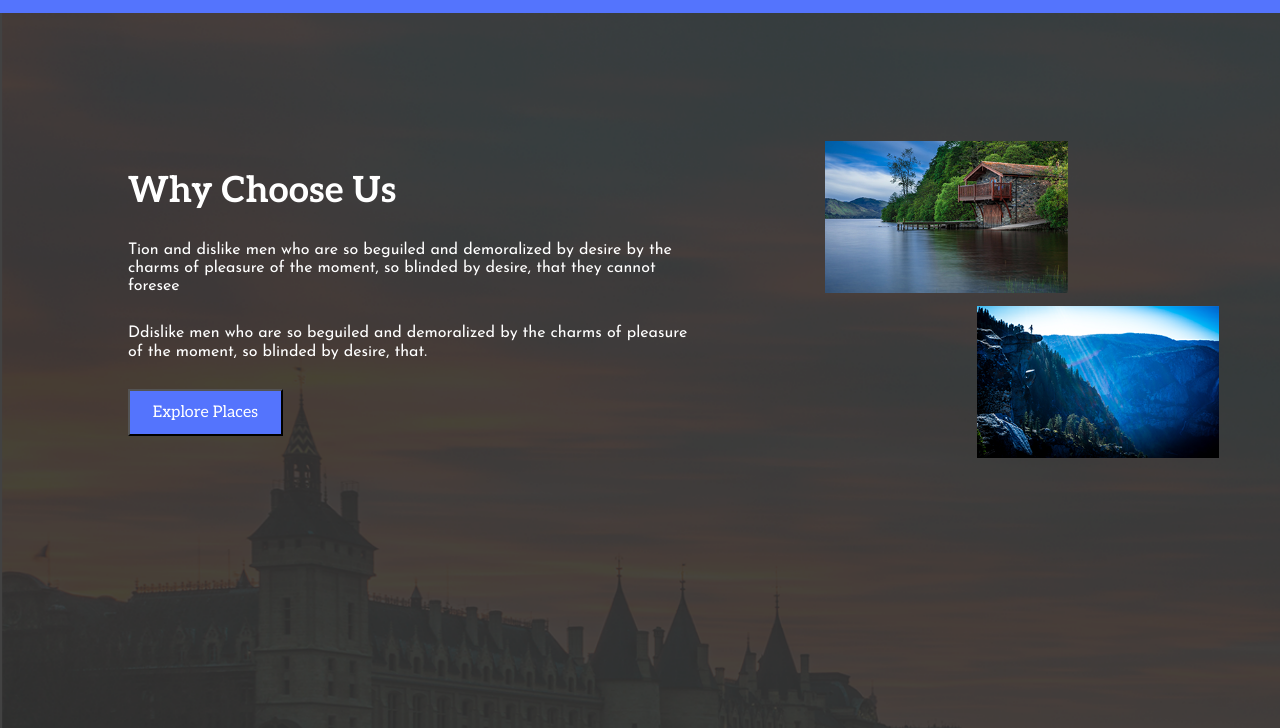
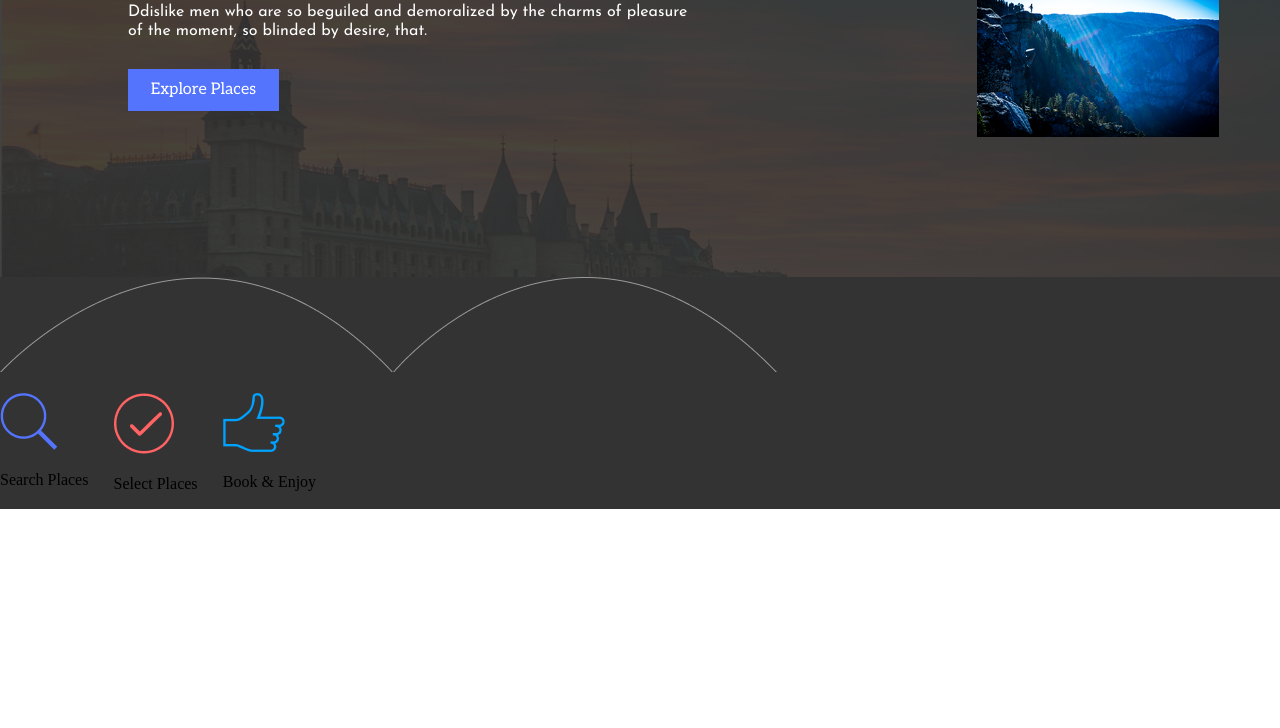
Before and after one commit to FBetulDemir/bhromaon_website, a website: page index.html in a window 1280 px wide. Shown: the part 848-1576 px from the top of the page. After the commit the page ends 1357 px from the top, so only its background shows below. Drawn offline with Linux system fonts and the light colour scheme.

Commit message:
Added the second section in index.html

```diff
--- a/index.html
+++ b/index.html
@@ -55,6 +55,25 @@
                 </div>
             </div>
         </section>
+        <section class="second-section">
+            <div class="second-section_wrapper">
+                <img src="images/Shape1.png" alt="">
+                <div class="icons">
+                    <div class="first_icon">
+                        <img src="images/icon.png" alt="">
+                        <p>Search Places</p>
+                    </div>
+                    <div class="second_icon">
+                        <img src="images/icon1.png" alt="">
+                        <p>Select Places</p>
+                    </div>
+                    <div class="third_icon">
+                        <img src="images/icon2.png" alt="">
+                        <p>Book & Enjoy</p>
+                    </div>
+                </div>
+            </div>
+        </section>
     </main>
 </body>
 </html>
--- a/styles/_header.scss
+++ b/styles/_header.scss
@@ -1,5 +1,5 @@
 .header-up{
-    height: 100vh;
+    height: auto;
     background-image: url(../images/image.png);
     background-repeat: no-repeat;
     background-size: cover;
@@ -14,6 +14,9 @@
     }
     h4{
         font-size: 22px;
+    }
+    img{
+        margin-bottom: 15%;
     }
 }
 .search-container{
--- a/styles/_main.scss
+++ b/styles/_main.scss
@@ -1,5 +1,5 @@
 .first-section{
-    height: 90vh;
+    height: auto;
     background-image: url(../images/image2.png);
     background-repeat: no-repeat;
     background-size: cover;
@@ -24,6 +24,7 @@
             button{
                 background-color: $secondaryColor;
                 padding: 2% 4%;
+                border: none;
                 a{
                     text-decoration: none;
                     color: $primaryColor;
@@ -53,12 +54,33 @@
     }
 }
 .second-section{
-    display: grid;
-    grid-template-columns: 1fr 1fr 2fr;
-    grid-template-rows: repeat(4, 50px 1fr);
-    grid-gap: 5%;
-    h1{
-        grid-column: 1/2;
-        grid-row: 1/2;
+    width: 100%;
+    background-color: #333333;
+    height: auto;
+
+    .second-section_wrapper{
+        width: 80%;
+        display: grid;
+        grid-template-columns: 1fr 1fr 1fr;
+        grid-template-rows: 1fr 1fr;
+        :nth-child(1){
+            grid-column: 1/4;
+            grid-row: 1/2;
+        }
+        .icons{
+            display: grid;
+            .first_icon{
+                grid-column: 1/2;
+                grid-row: 2/3;
+            }
+            .second_icon{
+                grid-column: 2/3;
+                grid-row: 2/3;
+            }
+            .third_icon{
+                grid-column: 3/4;
+                grid-row: 2/3;
+            }
+        }
     }
 }
```
Also changed, not shown: styles/index.css, 1 other file.
